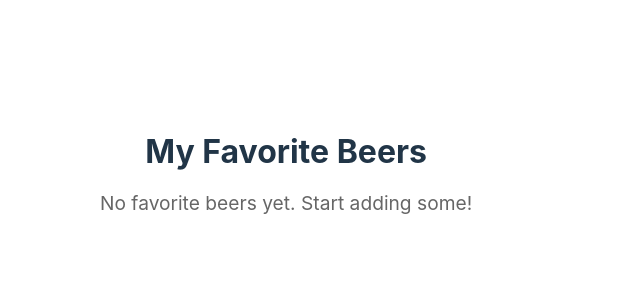
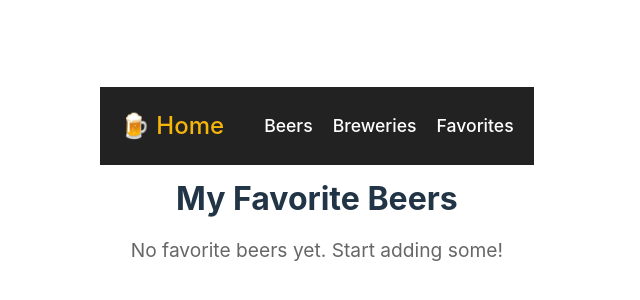
Before and after one commit to 2024-devops-alt-dist/zythologue-front-jn, a React (Vite) app: page /favorites in a window 1280 px wide. Shown: the part 224-524 px from the top of the page, without its empty margins (0-640 px from the left). Built offline with nearby package versions, Linux system fonts and the light colour scheme.

Commit message:
feat: layout with navbar to navigate

```diff
--- a/src/App.tsx
+++ b/src/App.tsx
@@ -4,7 +4,7 @@ import AppRoutes from './routes/AppRoutes';
 const App: React.FC = () => {
     return (
         <div className="App">
-            <AppRoutes />
+                <AppRoutes />
         </div>
     );
 };
--- /dev/null
+++ b/src/components/Layout.tsx
@@ -0,0 +1,13 @@
+import { Outlet } from 'react-router-dom';
+import Navbar from "./Navbar.tsx";
+
+export default function Layout() {
+    return (
+        <div>
+            <Navbar />
+            <main >
+                <Outlet />
+            </main>
+        </div>
+    )
+}
--- /dev/null
+++ b/src/components/Navbar.tsx
@@ -0,0 +1,120 @@
+// Navbar.tsx
+import React, { useState, useEffect } from 'react';
+import { Link } from 'react-router-dom';
+
+const Navbar: React.FC = () => {
+    const [isMenuOpen, setIsMenuOpen] = useState(false);
+    const [applyMediaStyles, setApplyMediaStyles] = useState<{ [key: string]: React.CSSProperties }>({});
+
+    const toggleMenu = () => {
+        setIsMenuOpen((prev) => !prev);
+    };
+
+    useEffect(() => {
+        const handleResize = () => {
+            setApplyMediaStyles(window.innerWidth <= 768 ? mediaStyles : {});
+        };
+
+        window.addEventListener('resize', handleResize);
+        handleResize(); // Set initial state
+
+        return () => {
+            window.removeEventListener('resize', handleResize);
+        };
+    }, []);
+
+    return (
+        <nav style={styles.navbar}>
+            {/* LOGO */}
+            <div style={styles.logo}>
+                <Link to="/" style={styles.logoLink}>
+                    🍺 Home
+                </Link>
+            </div>
+
+            {/* MENU ICON (visible only on mobile) */}
+            <div style={styles.menuIcon} onClick={toggleMenu}>
+                {isMenuOpen ? '✖️' : '☰'}
+            </div>
+
+            {/* NAV LINKS */}
+            <ul style={{ ...styles.navLinks, ...applyMediaStyles.navLinks, ...(isMenuOpen ? styles.navLinksOpen : {}) }}>
+                <li>
+                    <Link to="/beers" style={styles.link}>
+                        Beers
+                    </Link>
+                </li>
+                <li>
+                    <Link to="/breweries" style={styles.link}>
+                        Breweries
+                    </Link>
+                </li>
+                <li>
+                    <Link to="/favorites" style={styles.link}>
+                        Favorites
+                    </Link>
+                </li>
+            </ul>
+        </nav>
+    );
+};
+
+// Inline Styles
+const styles: { [key: string]: React.CSSProperties } = {
+    navbar: {
+        display: 'flex',
+        justifyContent: 'space-between',
+        alignItems: 'center',
+        padding: '10px 20px',
+        backgroundColor: '#222',
+        color: '#fff',
+        position: 'sticky',
+        top: 0,
+        zIndex: 1000,
+    },
+    logo: {
+        fontSize: '1.5rem',
+        fontWeight: 'bold',
+    },
+    logoLink: {
+        textDecoration: 'none',
+        color: '#f5b50a',
+    },
+    menuIcon: {
+        display: 'none',
+        fontSize: '1.8rem',
+        cursor: 'pointer',
+    },
+    navLinks: {
+        display: 'flex',
+        listStyleType: 'none',
+        gap: '20px',
+    },
+    navLinksOpen: {
+        display: 'block',
+        position: 'absolute',
+        top: '60px',
+        left: '0',
+        backgroundColor: '#222',
+        width: '100%',
+        textAlign: 'center',
+        padding: '10px 0',
+        boxShadow: '0px 4px 6px rgba(0, 0, 0, 0.1)',
+    },
+    link: {
+        textDecoration: 'none',
+        color: '#fff',
+        fontSize: '1.1rem',
+    },
+};
+
+const mediaStyles: { [key: string]: React.CSSProperties } = {
+    navLinks: {
+        display: 'none',
+    },
+    menuIcon: {
+        display: 'block',
+    },
+};
+
+export default Navbar;
--- a/src/routes/AppRoutes.tsx
+++ b/src/routes/AppRoutes.tsx
@@ -8,12 +8,14 @@ import CreateBeerPage from '../pages/CreateBeerPage';
 import UpdateBeerPage from "../pages/UpdateBeerPage.tsx";
 import BreweryPage from "../pages/BreweryPage.tsx";
 import FavoritesPage from "../pages/FavoritesPage.tsx";
+import Layout from "../components/Layout.tsx";
 
 const AppRoutes: React.FC = () => {
     return (
         <Router>
             <Routes>
-                <Route path="/" element={<HomePage />} />
+                <Route path="/" element={<Layout />}>
+                    <Route index element={<HomePage />} />
                     <Route path="/beers" element={<BeersPage />} />
                     <Route path="/beers/:id" element={<BeerPage />} />
                     <Route path="/beers/create" element={<CreateBeerPage />} />
@@ -21,6 +23,7 @@ const AppRoutes: React.FC = () => {
                     <Route path="/breweries" element={<BreweriesPage />} />
                     <Route path="/brewery/:id" element={<BreweryPage />} />
                     <Route path="/favorites" element={<FavoritesPage />} />
+                </Route>
             </Routes>
         </Router>
     );
```
Lines whose indentation alone changed are shown as unchanged.
